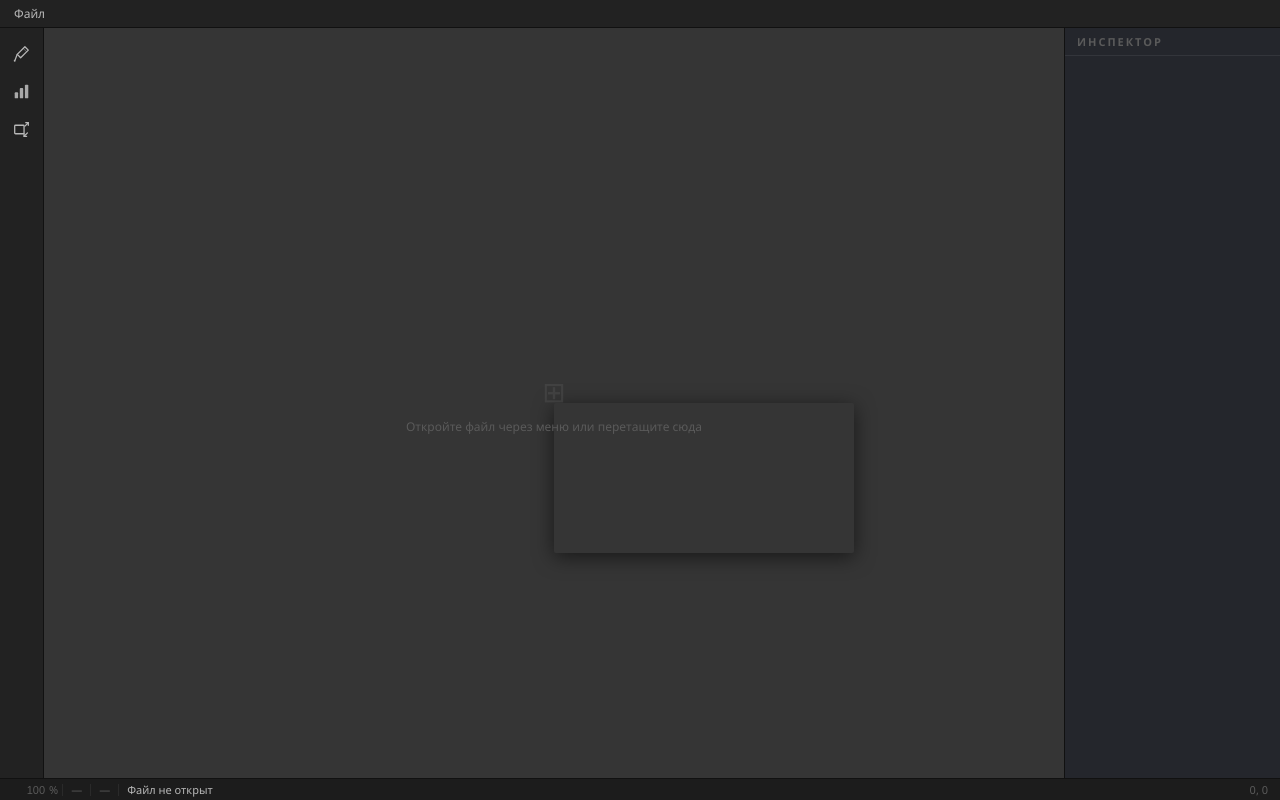
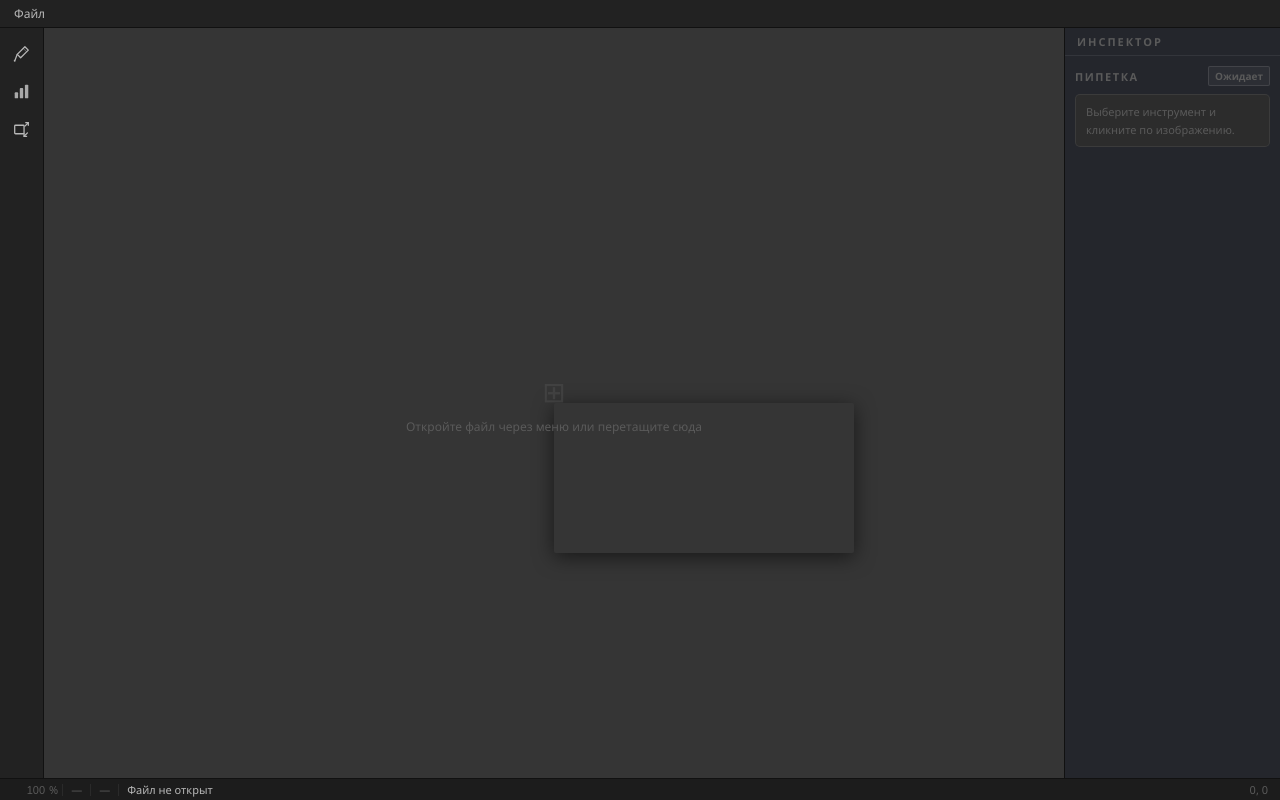
Before and after one commit to FrontendCourseMP/photoshop-6Fillin9, a Vue app: page / in a window 1280 px wide. Built offline with nearby package versions, Linux system fonts and the light colour scheme.

Commit message:
feat: реализовать инструмент пипетка с отображением cielab

```diff
--- a/src/App.vue
+++ b/src/App.vue
@@ -4,6 +4,7 @@ import MenuBar from './components/MenuBar.vue'
 import ToolStrip from './components/ToolStrip.vue'
 import CanvasArea from './components/CanvasArea.vue'
 import ChannelsPanel from './components/ChannelsPanel.vue'
+import ColorInfo from './components/ColorInfo.vue'
 import StatusBar from './components/StatusBar.vue'
 
 const canvasArea = ref(null)
@@ -13,8 +14,9 @@ const cursor = ref({ x: 0, y: 0 })
 const activeTool = ref(null)
 const imageData  = ref(null)
 const availableChannels = ref([])
+const pickedPixel = ref(null)
 
-function onOpen(file) { canvasArea.value?.loadFile(file); activeTool.value = null }
+function onOpen(file) { canvasArea.value?.loadFile(file); activeTool.value = null; pickedPixel.value = null }
 function onSave(format) { canvasArea.value?.saveAs(format) }
 function onMeta(m) { meta.value = m }
 function onZoomChange(z) { zoom.value = z }
@@ -22,7 +24,7 @@ function onCursor(pos) { cursor.value = pos }
 function onStatusZoom(z) { canvasArea.value?.setZoom(z) }
 
 function onImageData(id) {
-  imageData.value = id
+  imageData.value = id; pickedPixel.value = null
   availableChannels.value = detectChannels(id)
 }
 
@@ -38,6 +40,7 @@ function detectChannels(id) {
 }
 
 function onChannelsChange(enabledSet) { canvasArea.value?.applyChannelToggle(enabledSet) }
+function onPixelPick(pixel) { pickedPixel.value = pixel }
 </script>
 
 <template>
@@ -46,12 +49,14 @@ function onChannelsChange(enabledSet) { canvasArea.value?.applyChannelToggle(ena
     <div class="workspace">
       <ToolStrip v-model:activeTool="activeTool" />
       <CanvasArea ref="canvasArea" :tool="activeTool"
-        @meta="onMeta" @zoom-change="onZoomChange" @cursor="onCursor" @imagedata="onImageData" />
+        @meta="onMeta" @zoom-change="onZoomChange" @cursor="onCursor"
+        @imagedata="onImageData" @pixel-pick="onPixelPick" />
       <aside class="sidebar">
         <header class="inspector-header"><span>Инспектор</span></header>
         <div class="inspector-body">
           <ChannelsPanel v-if="imageData" :imageData="imageData"
             :availableChannels="availableChannels" @change="onChannelsChange" />
+          <ColorInfo :pixel="pickedPixel" :isActive="activeTool === 'eyedropper'" />
         </div>
       </aside>
     </div>
--- /dev/null
+++ b/src/components/ColorInfo.vue
@@ -0,0 +1,180 @@
+<script setup>
+import { computed } from 'vue'
+
+const props = defineProps({
+  pixel: Object,
+  isActive: Boolean,
+})
+
+const hex = computed(() => {
+  if (!props.pixel) return ''
+  const { r, g, b } = props.pixel
+  return '#' + [r, g, b].map(v => v.toString(16).padStart(2, '0')).join('').toUpperCase()
+})
+</script>
+
+<template>
+  <section class="eyedropper-section">
+    <div class="sect-head">
+      <span class="sect-title">Пипетка</span>
+      <span class="status-badge" :class="{ active: isActive }">
+        {{ isActive ? 'Активна' : 'Ожидает' }}
+      </span>
+    </div>
+
+    <div v-if="pixel" class="info-box">
+      <div class="swatch-row">
+        <span
+          class="swatch"
+          :style="{ background: `rgba(${pixel.r},${pixel.g},${pixel.b},${pixel.a / 255})` }"
+        />
+        <div class="swatch-text">
+          <p class="hex">{{ hex }}</p>
+          <p class="pos">X {{ pixel.x }},&nbsp; Y {{ pixel.y }}</p>
+        </div>
+      </div>
+
+      <div class="info-rows">
+        <div class="info-row">
+          <dt>RGB</dt>
+          <dd>{{ pixel.r }}, {{ pixel.g }}, {{ pixel.b }}</dd>
+        </div>
+        <div class="info-row">
+          <dt>A</dt>
+          <dd>{{ pixel.a }}</dd>
+        </div>
+        <div class="info-row last">
+          <dt>LAB</dt>
+          <dd>{{ pixel.lab.L }} / {{ pixel.lab.a }} / {{ pixel.lab.b }}</dd>
+        </div>
+      </div>
+    </div>
+
+    <p v-else class="empty">Выберите инструмент и кликните по изображению.</p>
+  </section>
+</template>
+
+<style scoped>
+.eyedropper-section {
+  padding: 10px;
+  flex: 1;
+}
+
+.sect-head {
+  display: flex;
+  align-items: center;
+  justify-content: space-between;
+  margin-bottom: 8px;
+}
+
+.sect-title {
+  font-size: 11px;
+  font-weight: 600;
+  text-transform: uppercase;
+  letter-spacing: 0.14em;
+  color: var(--text-lo);
+}
+
+.status-badge {
+  font-size: 10px;
+  font-weight: 600;
+  padding: 2px 6px;
+  border: 1px solid rgba(255, 255, 255, 0.1);
+  border-radius: 2px;
+  background: rgba(255, 255, 255, 0.04);
+  color: var(--text-lo);
+}
+
+.status-badge.active {
+  background: #d0d0d0;
+  border-color: #b8b8b8;
+  color: #111;
+}
+
+.info-box {
+  background: var(--widget);
+  border: 1px solid rgba(255, 255, 255, 0.07);
+  border-radius: var(--r);
+  padding: 8px;
+  display: flex;
+  flex-direction: column;
+  gap: 8px;
+}
+
+.swatch-row {
+  display: flex;
+  align-items: center;
+  gap: 10px;
+}
+
+.swatch {
+  width: 32px;
+  height: 32px;
+  border: 1px solid rgba(255, 255, 255, 0.15);
+  border-radius: 3px;
+  flex-shrink: 0;
+  display: block;
+}
+
+.swatch-text {
+  min-width: 0;
+}
+
+.hex {
+  font-size: 13px;
+  font-weight: 600;
+  color: var(--text-hi);
+  font-family: 'Consolas', 'Menlo', monospace;
+  letter-spacing: 0.5px;
+}
+
+.pos {
+  font-size: 11px;
+  color: var(--text-lo);
+  margin-top: 2px;
+}
+
+.info-rows {
+  display: flex;
+  flex-direction: column;
+  gap: 0;
+}
+
+.info-row {
+  display: grid;
+  grid-template-columns: 34px 1fr;
+  gap: 6px;
+  padding-bottom: 5px;
+  margin-bottom: 5px;
+  border-bottom: 1px solid rgba(255, 255, 255, 0.06);
+  font-size: 11px;
+}
+
+.info-row.last {
+  padding-bottom: 0;
+  margin-bottom: 0;
+  border-bottom: none;
+}
+
+dt {
+  color: var(--text-lo);
+}
+
+dd {
+  color: var(--text-hi);
+  font-family: 'Consolas', 'Menlo', monospace;
+  white-space: nowrap;
+  overflow: hidden;
+  text-overflow: ellipsis;
+}
+
+.empty {
+  font-size: 11px;
+  color: var(--text-lo);
+  background: var(--widget);
+  border: 1px solid rgba(255, 255, 255, 0.07);
+  border-radius: var(--r);
+  padding: 8px 10px;
+  line-height: 1.6;
+}
+</style>
```
